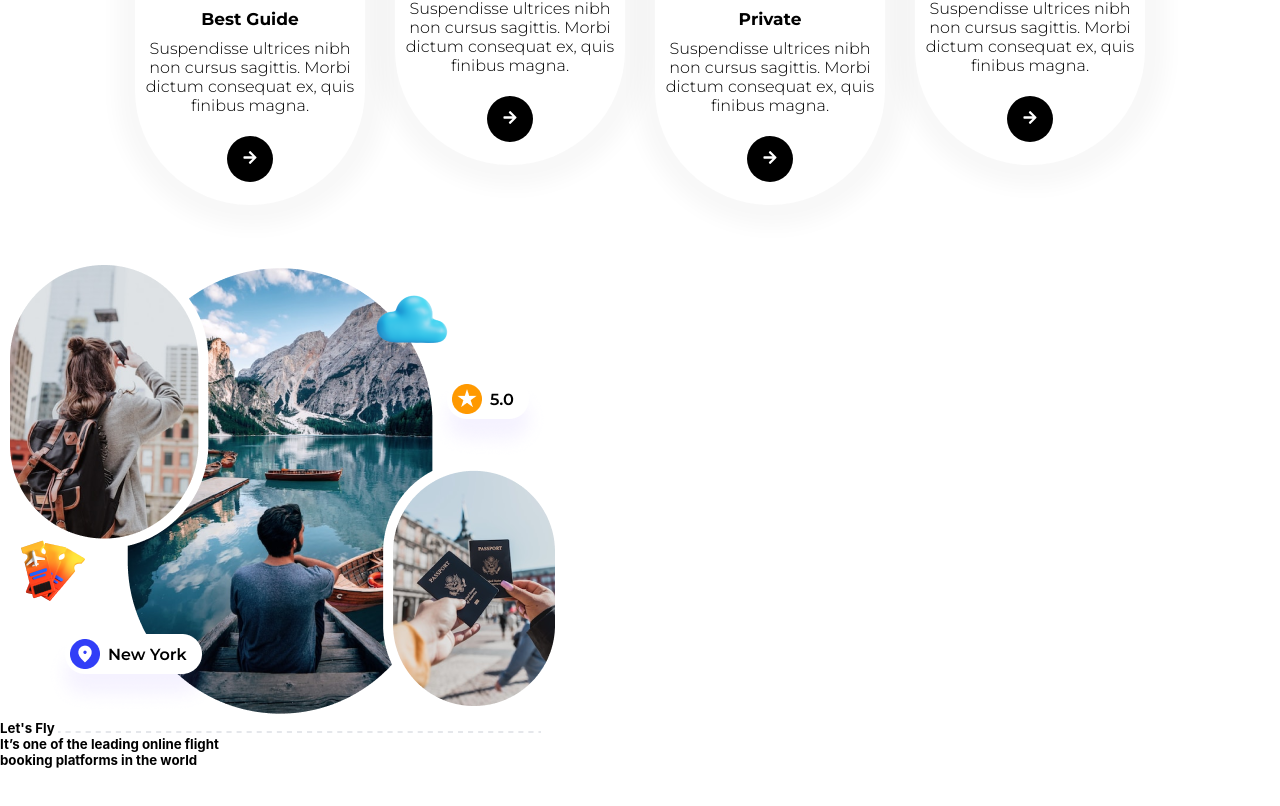
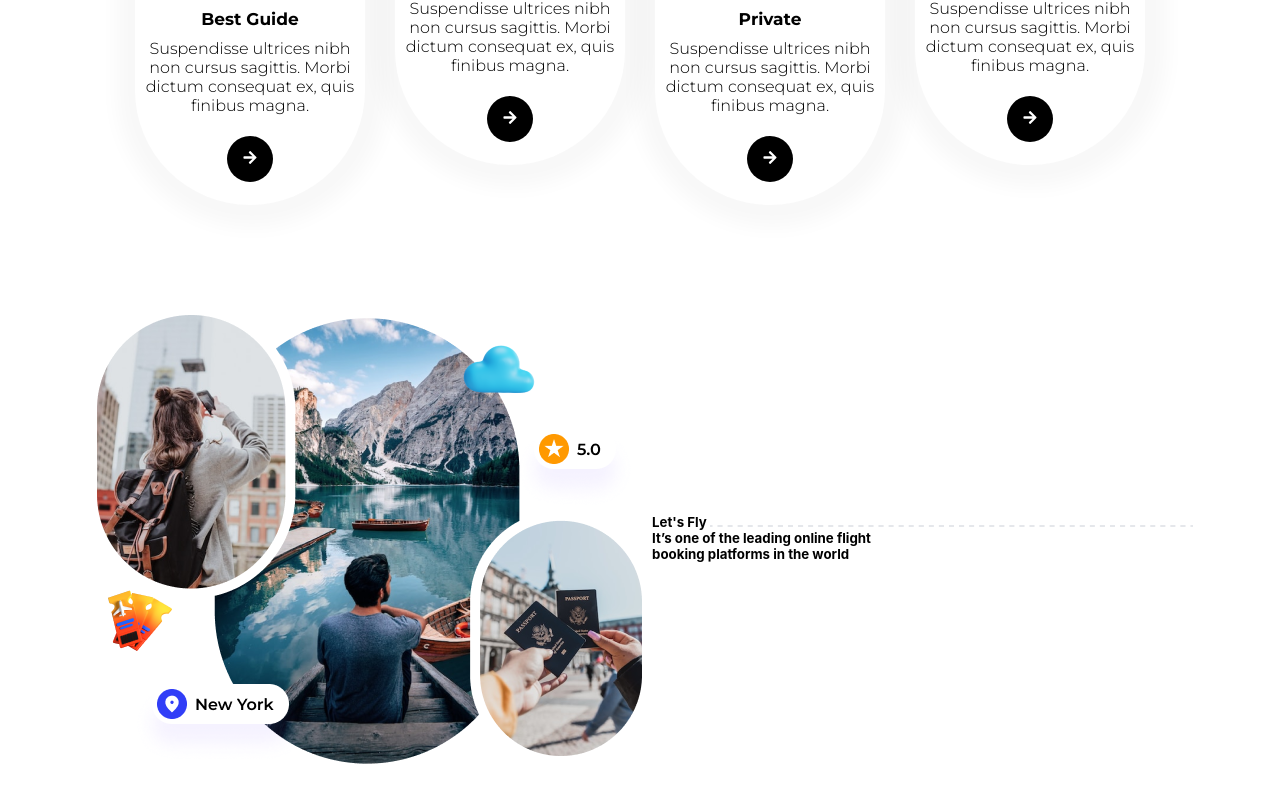
Before and after one commit to DevOlagboye/Aviation-Landpage, a React (Create React App) app: page / in a window 1280 px wide. Shown: the part 1308-2114 px from the top of the page. Before the commit the page ends 2076 px from the top, so only its background shows below. Built offline with nearby package versions, Linux system fonts and the light colour scheme.

Commit message:
Working on the css now

```diff
--- a/src/Components/Cta/Cta.css
+++ b/src/Components/Cta/Cta.css
@@ -0,0 +1,6 @@
+.cta-container {
+    padding: 50px;
+    display: flex;
+    justify-content: center;
+    align-items: center;
+}
```
